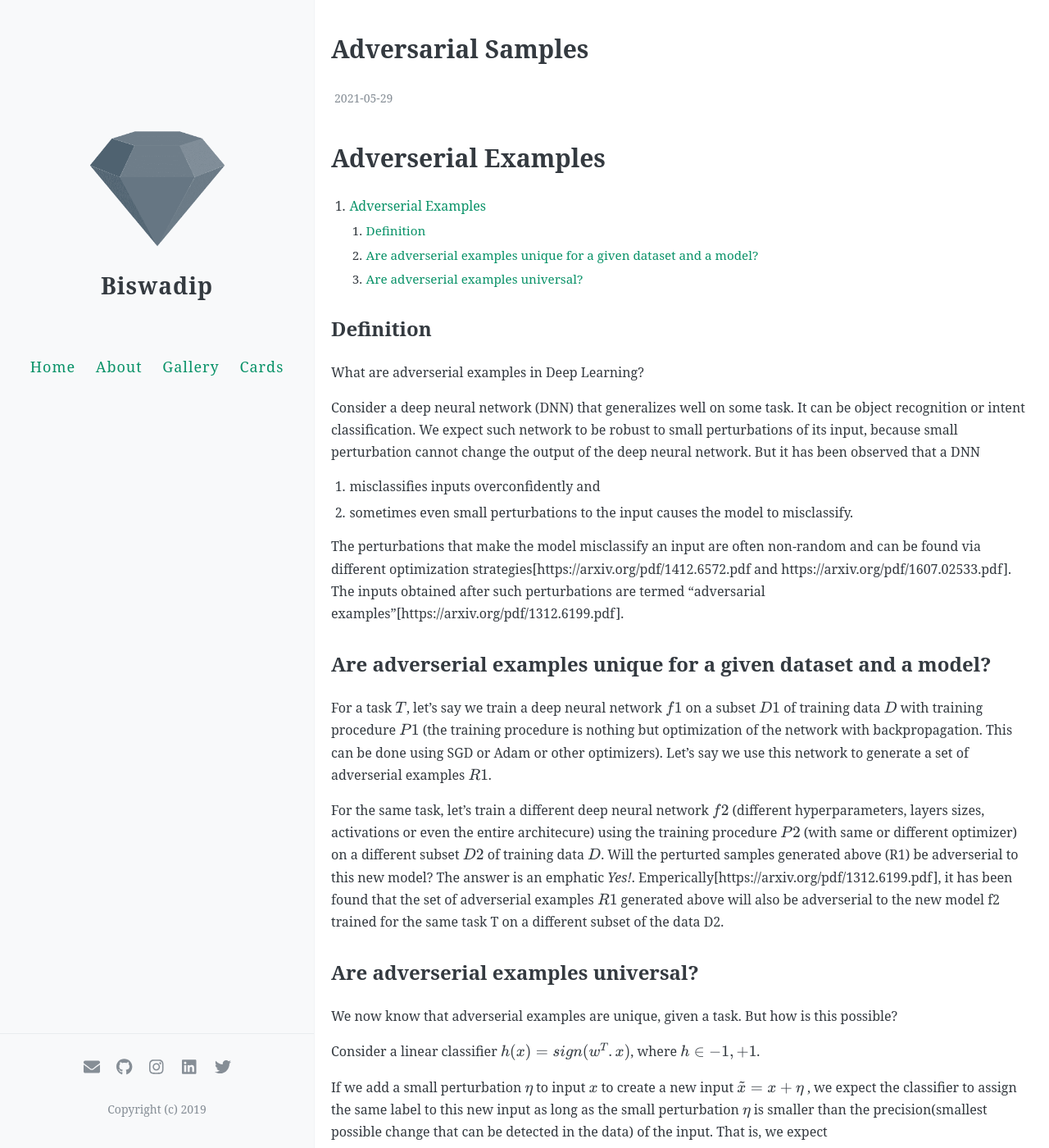
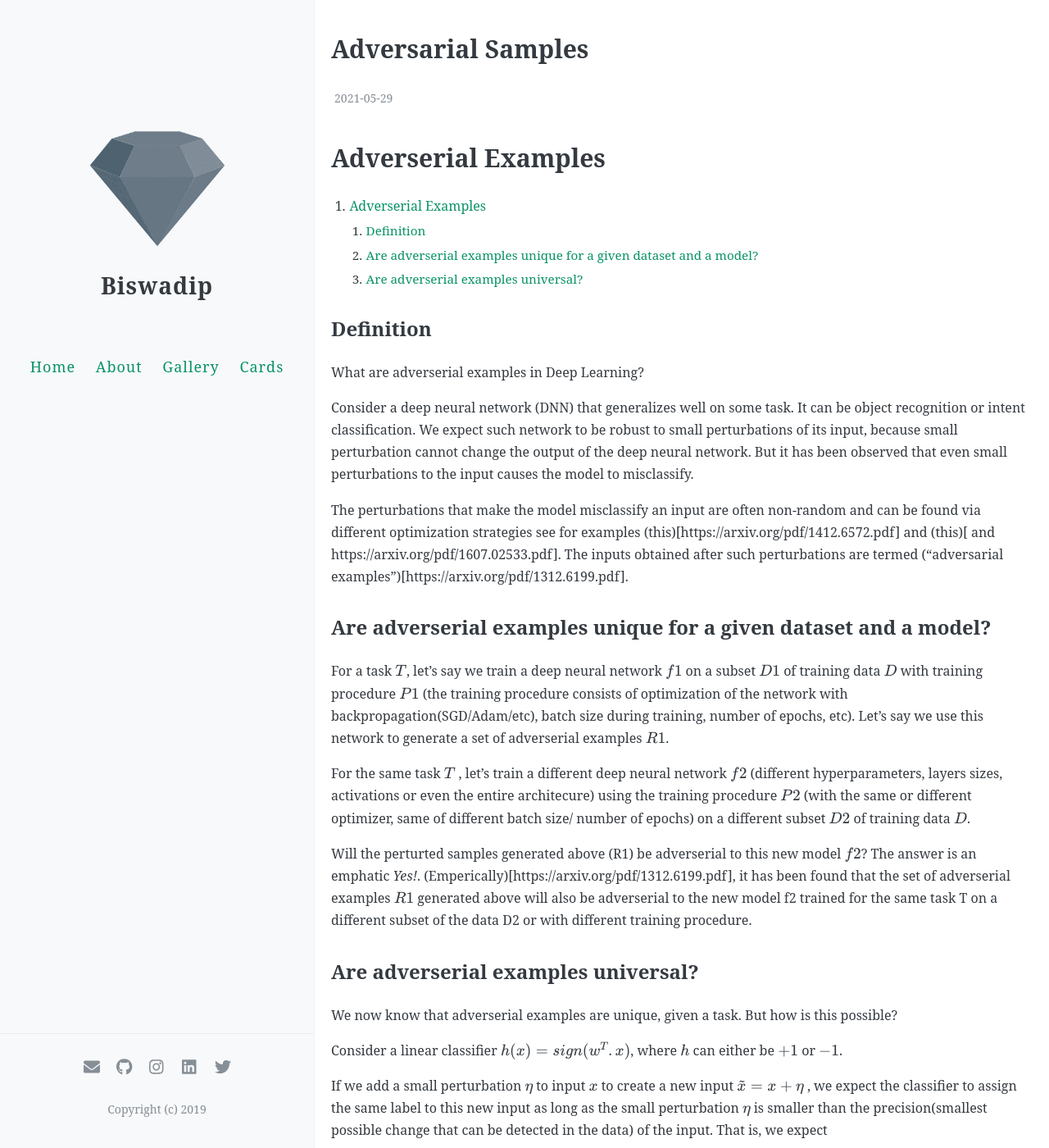
Before and after one commit to mandalbiswadip/mandalbiswadip.github.io, a Jekyll site: the page built from _posts/2021-05-29-adversarial-samples.md, in a window 1280 px wide and 1400 px high. Shown: the whole window at 82% size. Built offline with Jekyll 4.4.1, drawn with Linux system fonts in a browser that asks for light colours; our own code applies the rules of GitHub Pages for plain Markdown files; formulas are drawn with MathJax 3; comment, search, counter and statistics services are not loaded.

Commit message:
Update 2021-05-29-adversarial-samples.md

```diff
--- a/_posts/2021-05-29-adversarial-samples.md
+++ b/_posts/2021-05-29-adversarial-samples.md
@@ -8,24 +8,24 @@
 What are adverserial examples in Deep Learning?
 
 
-Consider a deep neural network (DNN) that generalizes well on some task. It can be object recognition or intent classification. We expect such network to be robust to small perturbations of its input, because small perturbation cannot change the output of the deep neural network. But it has been observed that a DNN
-1. misclassifies inputs overconfidently and
-2. sometimes even small perturbations to the input causes the model to misclassify.
+Consider a deep neural network (DNN) that generalizes well on some task. It can be object recognition or intent classification. We expect such network to be robust to small perturbations of its input, because small perturbation cannot change the output of the deep neural network. But it has been observed that even small perturbations to the input causes the model to misclassify.
 
-The perturbations that make the model misclassify an input are often non-random and can be found via different optimization strategies[https://arxiv.org/pdf/1412.6572.pdf and https://arxiv.org/pdf/1607.02533.pdf]. The inputs obtained after such perturbations are termed “adversarial examples”[https://arxiv.org/pdf/1312.6199.pdf].
+The perturbations that make the model misclassify an input are often non-random and can be found via different optimization strategies see for examples (this)[https://arxiv.org/pdf/1412.6572.pdf] and (this)[ and https://arxiv.org/pdf/1607.02533.pdf]. The inputs obtained after such perturbations are termed (“adversarial examples”)[https://arxiv.org/pdf/1312.6199.pdf].
 
 
 ## Are adverserial examples unique for a given dataset and a model?
 
-For a task $T$, let's say we train a deep neural network $f1$ on a subset $D1$  of training data $D$ with training procedure $P1$ (the training procedure is nothing but optimization of the network with backpropagation. This can be done using SGD or Adam or other optimizers). Let's say we use this network to generate a set of adverserial examples $R1$.
+For a task $T$, let's say we train a deep neural network $f1$ on a subset $D1$  of training data $D$ with training procedure $P1$ (the training procedure consists of optimization of the network with backpropagation(SGD/Adam/etc), batch size during training, number of epochs, etc). Let's say we use this network to generate a set of adverserial examples $R1$.
 
-For the same task, let's train a different deep neural network $f2$ (different hyperparameters, layers sizes, activations or even the entire architecure) using the training procedure $P2$ (with same or different optimizer) on a different subset $D2$ of training data $D$. Will the perturted samples generated above (R1) be adverserial to this new model? The answer is an emphatic _Yes!_. Emperically[https://arxiv.org/pdf/1312.6199.pdf], it has been found that the set of adverserial examples $R1$ generated above will also be adverserial to the new model f2 trained for the same task T on a different subset of the data D2.
+For the same task $T$ , let's train a different deep neural network $f2$ (different hyperparameters, layers sizes, activations or even the entire architecure) using the training procedure $P2$ (with the same or different optimizer, same of different batch size/ number of epochs) on a different subset $D2$ of training data $D$.
+
+Will the perturted samples generated above (R1) be adverserial to this new model $f2$? The answer is an emphatic _Yes!_. (Emperically)[https://arxiv.org/pdf/1312.6199.pdf], it has been found that the set of adverserial examples $R1$ generated above will also be adverserial to the new model f2 trained for the same task T on a different subset of the data D2 or with different training procedure.
 
 ## Are adverserial examples universal?
 
 We now know that adverserial examples are unique, given a task. But how is this possible?
 
-Consider a linear classifier $h(x) = sign(w^T.x)$, where $h \in \{ -1 , +1 \} $.
+Consider a linear classifier $h(x) = sign(w^T.x)$, where $h$  can either be $+1$ or $-1$.
 
 If we add a small perturbation $\eta$  to input $x$ to create a new input $\tilde{x} = x + \eta$ , we expect the classifier to assign the same label to this new input as long as the small perturbation $\eta$ is smaller than the precision(smallest possible change that can be detected in the data) of the input. That is, we expect
 
```
